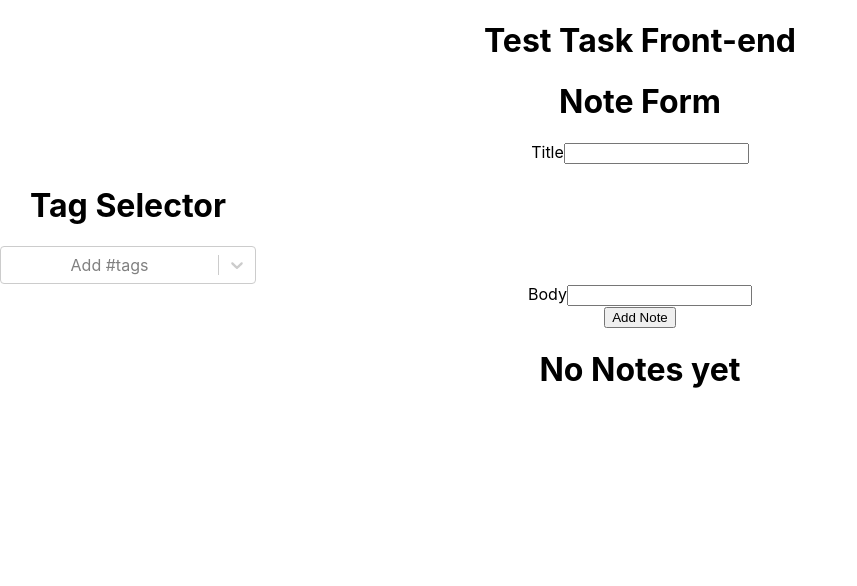
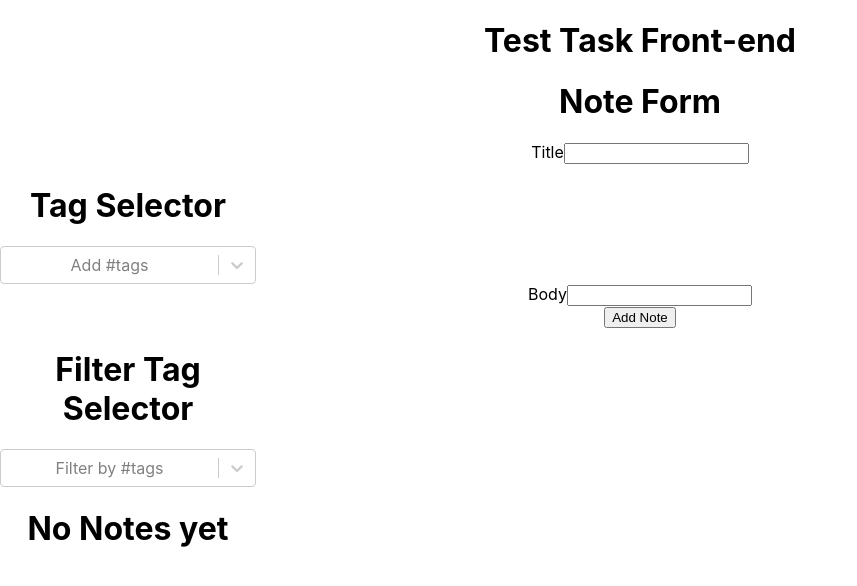
Before and after one commit to PashaEfimchik/Note_Editor, a React (Create React App) app in the folder note_editor/: page / in a window 1280 px wide. Shown: the top 586 px of the page, without its empty margins (0-857 px from the left). Built offline with nearby package versions, Linux system fonts and the light colour scheme.

Commit message:
add filter by tag selector

```diff
--- /dev/null
+++ b/note_editor/src/components/FilterTagSelector.tsx
@@ -0,0 +1,56 @@
+import CreatableReactSelect from "react-select/creatable";
+import {INote} from "./Note.type";
+import {useEffect, useState} from "react";
+import {NoteList} from "./NoteList";
+
+type FilterTagSelectorProps = {
+    notes: INote[];
+    tags: string[];
+    tagNoteList: string[];
+    onDeleteClick: (data: INote) => void
+    onEditClick: (data: INote) => void
+}
+
+export function FilterTagSelector(props: FilterTagSelectorProps) {
+    const { tagNoteList, tags, notes } = props;
+    const [selectedTags, setSelectedTags] = useState();
+
+    const handleSelect = (e: any) => {
+        setSelectedTags(e.map((tag: any) => tag.value));
+    }
+
+    const getFilteredNotes = () => {
+        if (selectedTags) {
+            // @ts-ignore
+            return notes.filter(note => selectedTags.every(tag => note.tag.split(" ").includes(tag)));
+        }
+        return notes;
+    }
+
+    useEffect(() => {
+        tagNoteList.map(tag => ({value: tag, label: tag}));
+        getFilteredNotes();
+    }, [notes]);
+
+    return (
+        <div style={{width: "20%"}}>
+            <h1>Filter Tag Selector</h1>
+            <CreatableReactSelect
+                isMulti
+                isClearable
+                options={
+                    tags.map(tag => ({value: tag, label: tag}))
+                }
+                placeholder={"Filter by #tags"}
+                defaultValue={tagNoteList.map(
+                    tag => ({value: tag, label: tag}))
+                }
+                onChange={handleSelect}
+            />
+            <NoteList
+                notes={getFilteredNotes()}
+                onDeleteClick={props.onDeleteClick}
+                onEditClick={props.onEditClick} />
+        </div>
+    );
+}
--- a/note_editor/src/components/Home.tsx
+++ b/note_editor/src/components/Home.tsx
@@ -1,9 +1,9 @@
 import { useEffect, useState } from "react";
 import { INote } from "./Note.type";
 import { NoteForm } from "./NoteForm";
-import { NoteList } from "./NoteList";
 import {EditNote} from "./EditNote";
 import {useLocalStorage} from "./useLocalStorage";
+import {FilterTagSelector} from "./FilterTagSelector";
 
 
 export default function Home() {
@@ -51,11 +51,13 @@ export default function Home() {
                   setEditNote={setShowEditNote}
               />
           )}
-
-          <NoteList
+          <FilterTagSelector
               notes={notes}
+              tags={tags}
+              tagNoteList={[]}
               onDeleteClick={onDeleteNote}
-              onEditClick={onCurrentNote} />
+              onEditClick={onCurrentNote}
+          />
       </div>
     );
 }
```
